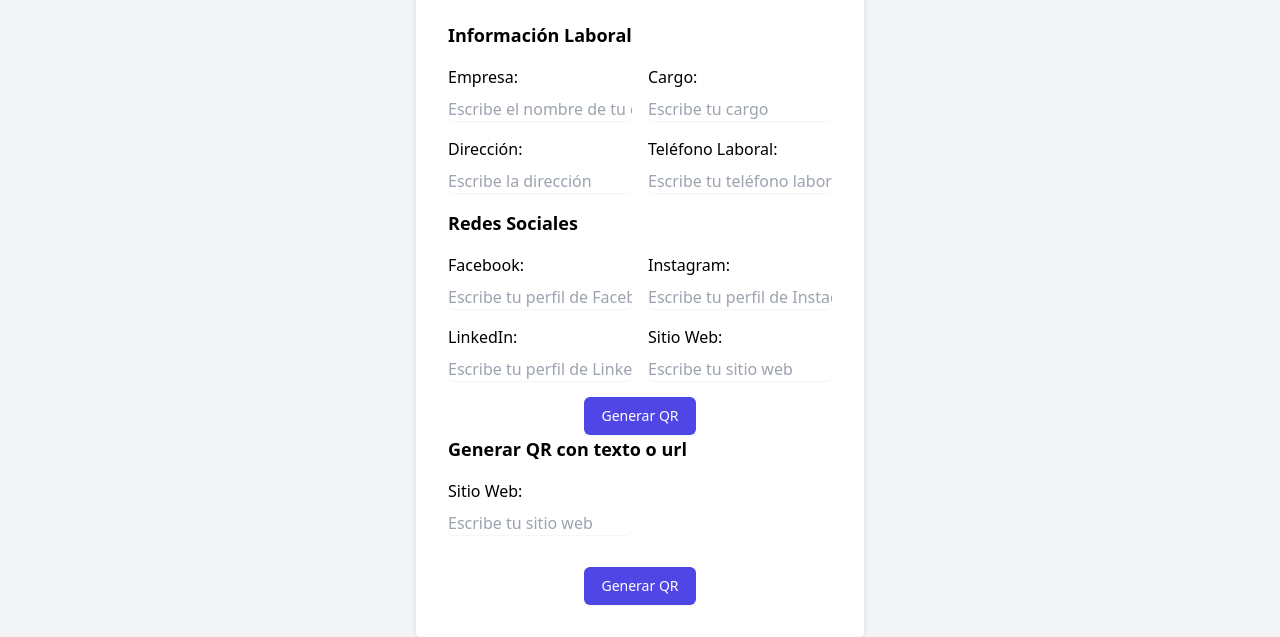
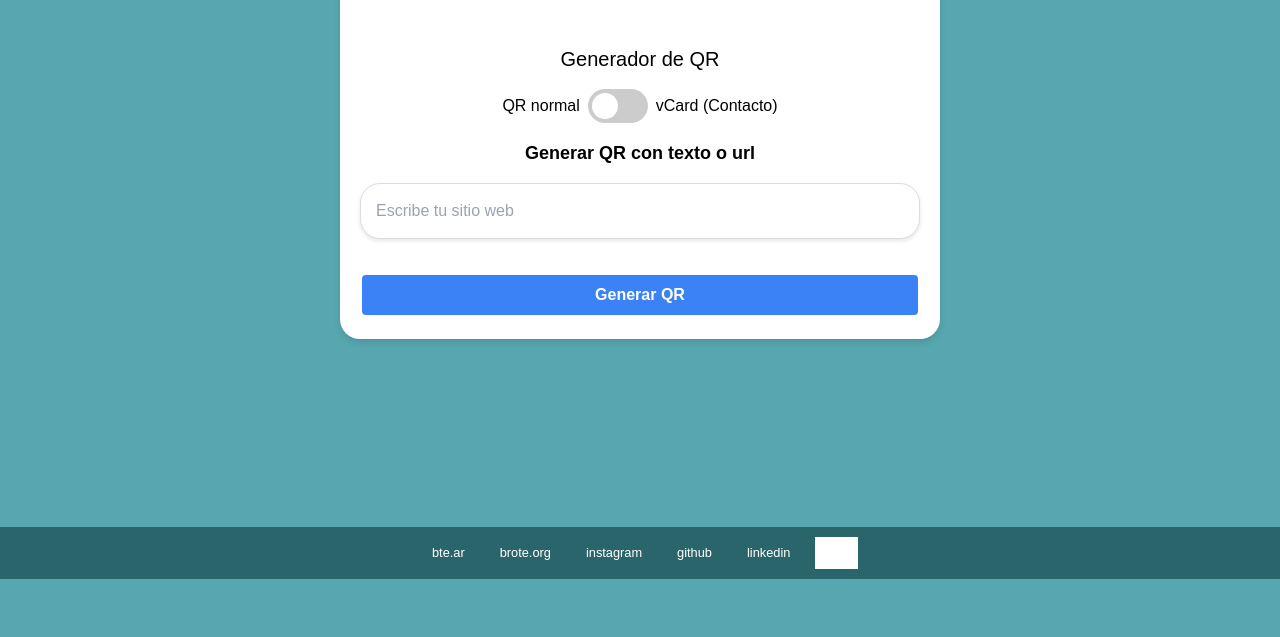
Before and after one commit to BROTE-Servicios/go-qrmaker, a plain HTML site: page index.html in a window 1280 px wide. Shown: the part 221-858 px from the top of the page. Drawn offline with nearby package versions, Linux system fonts and the light colour scheme; some packages are replaced by stand-ins of ours; grey boxes are pictures that could not be loaded; a script that the page names is missing.

Commit message:
Improved design and added switch

```diff
--- a/index.html
+++ b/index.html
@@ -1,19 +1,198 @@
-
 <!DOCTYPE html>
-<html lang="en">
-
+<html lang="es">
 <head>
     <meta charset="UTF-8">
     <meta name="viewport" content="width=device-width, initial-scale=1.0">
     <link href="https://cdn.jsdelivr.net/npm/tailwindcss@2.2.7/dist/tailwind.min.css" rel="stylesheet">
+    <title>Generador de Código QR</title>
+    <style>
+        body {
+            background-color: #57a7b0;
+            font-family: 'Arial', sans-serif;
+        }
+        #logoBrote {
+            max-width: 150px;
+            display: block;
+            margin: 20px auto;
+        }
+        .container {
+            width: 100%;
+            max-width: 600px;
+            padding: 20px;
+            background-color: white;
+            border-radius: 20px;
+            box-shadow: 0 4px 6px rgba(0,0,0,0.1);
+            margin: auto;
+            text-align: center;
+        }
+        .footer {
+            text-align: center;
+            padding: 15px 0;
+            background-color: #f7fafc;
+            color: #4a5568;
+            font-size: 0.9rem;
+            display: flex;
+            justify-content: center;
+            gap: 15px;
+        }
+        .footer a {
+            color: #4a5568;
+            text-decoration: none;
+        }
+        .footer a:hover {
+            color: #2c5282;
+        }
+        @media (max-width: 600px) {
+            .container {
+                margin: 10px;
+            }
+        }
+        .container {
+    margin-top: 10em;
+    position: relative;
+    /* padding-top: 3em; */
+    margin-bottom: 5em;
+}
 
-    <title>Generador de Código QR</title>
+img#logoBrote {
+    position: relative;
+    margin-top: -10.5em;
+    /* left: 50%; */
+    margin-bottom: 4em;
+    /* right: 50%; */
+
+    opacity: 0.8;
+
+    max-width: 200px;
+
+}
+
+.footer {
+    background-color: #2b656c;
+    color: white;
+}
+.footer a{
+    color:white;
+}
+.footer a:hover{
+    color:#aaa;
+}
+
+#form{
+    display:none;
+}
+.switch {
+        position: relative;
+        display: inline-block;
+        width: 60px;
+        height: 34px;
+    }
+
+    .switch input {
+        opacity: 0;
+        width: 0;
+        height: 0;
+    }
+
+    .slider {
+        position: absolute;
+        cursor: pointer;
+        top: 0;
+        left: 0;
+        right: 0;
+        bottom: 0;
+        background-color: #ccc;
+        transition: .4s;
+        border-radius: 34px;
+    }
+
+    .slider:before {
+        position: absolute;
+        content: "";
+        height: 26px;
+        width: 26px;
+        left: 4px;
+        bottom: 4px;
+        background-color: white;
+        transition: .4s;
+        border-radius: 50%;
+    }
+
+    input:checked + .slider {
+        background-color: #4CAF50;
+    }
+
+    input:checked + .slider:before {
+        transform: translateX(26px);
+    }
+
+    input[type="text"], input[type="email"] {
+    border-radius: 20px;
+    box-shadow: 0 2px 4px rgba(0, 0, 0, 0.1);
+    border: 1px solid #ddd;
+    padding: 15px;
+    font-size: 16px;
+}
+
+.footer {
+    background-color: #2b656c;
+    color: white;
+    text-align: center;
+    position:fixed;
+    bottom:0;
+    padding: 10px 0;
+    width: 100%;
+    font-size: 0.8rem;
+}
+.footer a {
+    color: white;
+    margin: 0 10px;
+    text-decoration: none;
+}
+.footer a:hover {
+    color: #aaa;
+}
+
+
+button {
+    background-color: #4CAF50;
+    border: none;
+    color: white;
+    padding: 12px 20px;
+    text-align: center;
+    text-decoration: none;
+    display: inline-block;
+    font-size: 16px;
+    margin: 4px 2px;
+    cursor: pointer;
+    border-radius: 20px;
+}
+.footer img {
+    max-height: 2.5em;
+    filter: saturate(0) brightness(5);
+}
+
+
+.footer {
+    align-items: center;
+}
+
+    </style>
 </head>
+<body class="flex mt-10 flex-col min-h-screen justify-between">
+    <div class="container">
+        <img id="logoBrote" src="https://brote.org/img/logowhite.png" alt="Logo Brote">
+        <h1 class="text-xl font-medium text-black mb-4">Generador de QR</h1>
+        <div class="switch-container flex justify-center items-center mb-4">
+            <span class="mr-2">QR normal</span>
+            <label for="toggle" class="switch">
+                <input type="checkbox" id="toggle" class="sr-only">
+                <span class="slider round"></span>
+            </label>
+            <span class="ml-2">vCard (Contacto)</span>
+        </div>
 
-<body class="bg-gray-100">
-    <div class="flex justify-center items-center h-screen">
-        <div class="bg-white p-8 rounded shadow-md w-full max-w-md">
-            <h2 class="text-2xl text-center font-bold mb-8">Generador de Código QR</h2>
+
             <form id="form" class="space-y-4">
               <div class="mb-8">
                   <h3 class="text-lg font-bold mb-4">Información Personal</h3>
@@ -100,7 +279,7 @@
               </div>
               <div class="flex justify-center">
                   <button type="submit"
-                      class="inline-flex justify-center py-2 px-4 border border-transparent shadow-sm text-sm font-medium rounded-md text-white bg-indigo-600 hover:bg-indigo-700 focus:outline-none focus:ring-2 focus:ring-offset-2 focus:ring-indigo-500">
+                  class="w-full bg-blue-500 hover:bg-blue-700 text-white font-bold py-2 px-4 rounded">
                       Generar QR
                   </button>
               </div>
@@ -109,10 +288,9 @@
                 <div class="mb-8">
 
                     <h3 class="text-lg font-bold mb-4">Generar QR con texto o url</h3>
-                    <div class="grid grid-cols-2 gap-4">
+                    <div class="grid grid-cols-1">
 
                         <div>
-                            <label for="website" class="block mb-2">Sitio Web:</label>
                             <input type="text" id="website" name="website" placeholder="Escribe tu sitio web"
                                 class="block w-full rounded-md border-gray-300 shadow-sm focus:border-indigo-500 focus:ring-indigo-500">
                         </div>
@@ -120,19 +298,37 @@
                 </div>
                 <div class="flex justify-center">
                     <button type="submit"
-                        class="inline-flex justify-center py-2 px-4 border border-transparent shadow-sm text-sm font-medium rounded-md text-white bg-indigo-600 hover:bg-indigo-700 focus:outline-none focus:ring-2 focus:ring-offset-2 focus:ring-indigo-500">
+                    class="w-full bg-blue-500 hover:bg-blue-700 text-white font-bold py-2 px-4 rounded">
                         Generar QR
                     </button>
                 </div>
-            </form>
-        </div>
-    </div>
+            </div>
+            <div class="footer">
+                <a href="https://bte.ar">bte.ar</a>
+                <a href="https://brote.org">brote.org</a>
+                <a href="https://www.instagram.com/brote.servicios">instagram</a>
+                <a href="https://github.com/BROTE-Servicios">github</a>
+                <a href="https://www.linkedin.com/company/broteservicios/">linkedin</a>
+                <img src="https://www.letscalafate.com/wp-content/uploads/2023/08/des3-1-e1611695211799.png" alt="">
+            </div>
 
 
     <script src="https://cdn.jsdelivr.net/npm/sweetalert2@11"></script>
 
     <script>
+   document.getElementById('toggle').addEventListener('change', function() {
+        var isChecked = this.checked;
+        var formVCard = document.getElementById('form');
+        var formQR = document.getElementById('formqr');
 
+        if (isChecked) {
+            formVCard.style.display = 'block';
+            formQR.style.display = 'none';
+        } else {
+            formVCard.style.display = 'none';
+            formQR.style.display = 'block';
+        }
+    });
 const form = document.getElementById("form")
 
 
```
